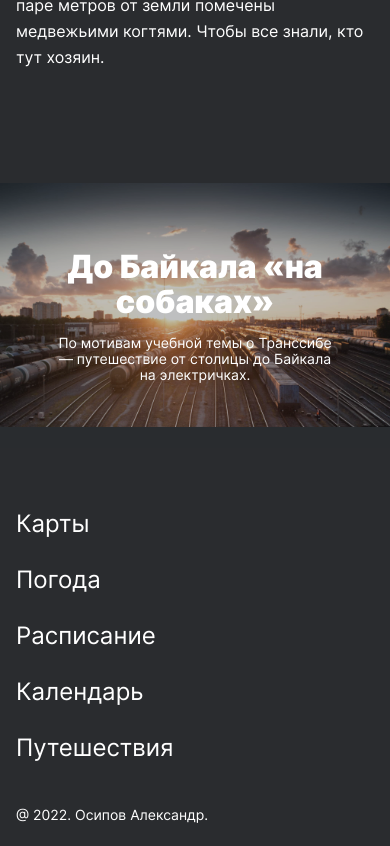
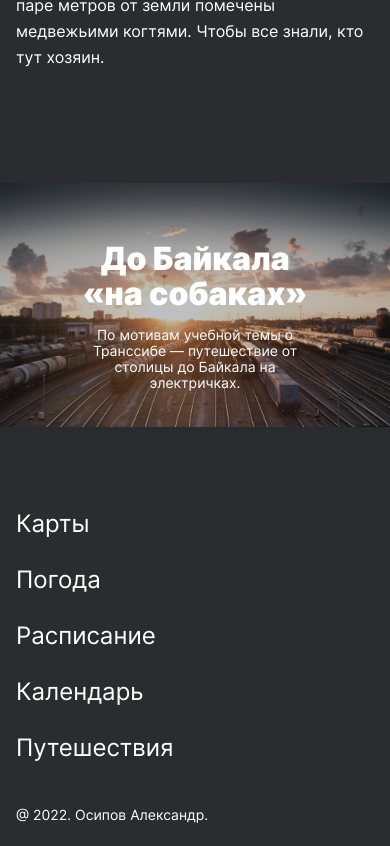
Before and after one commit to Midzutani/russian-travel, a plain HTML site: page index.html in a window 390 px wide. Shown: the part 9594-10440 px from the top of the page. Drawn offline with Linux system fonts and the light colour scheme; files whose address does not match are found by name.

Commit message:
фикс разрешения

```diff
--- a/blocks/cover/__background-link/cover__backgroung-link.css
+++ b/blocks/cover/__background-link/cover__backgroung-link.css
@@ -29,7 +29,6 @@
   left: 0;
   background-color: #2a2c2f;
   opacity: 0.3;
-  transition: opacity 0.2s ease;
 }
 
 .cover__background-link:hover:before {
--- a/blocks/cover/__subtitle/cover__subtitle.css
+++ b/blocks/cover/__subtitle/cover__subtitle.css
@@ -20,6 +20,6 @@
   .cover__subtitle {
     font-size: 14px;
     line-height: 16px;
-    max-width: 288px;
+    max-width: 250px;
   }
 }
--- a/blocks/cover/__title/cover__title.css
+++ b/blocks/cover/__title/cover__title.css
@@ -24,7 +24,7 @@
     font-size: 32px;
     line-height: 35px;
     padding-bottom: 16px;
-    max-width: 288px;
+    max-width: 250px;
     max-height: 70px;
   }
 }
```
